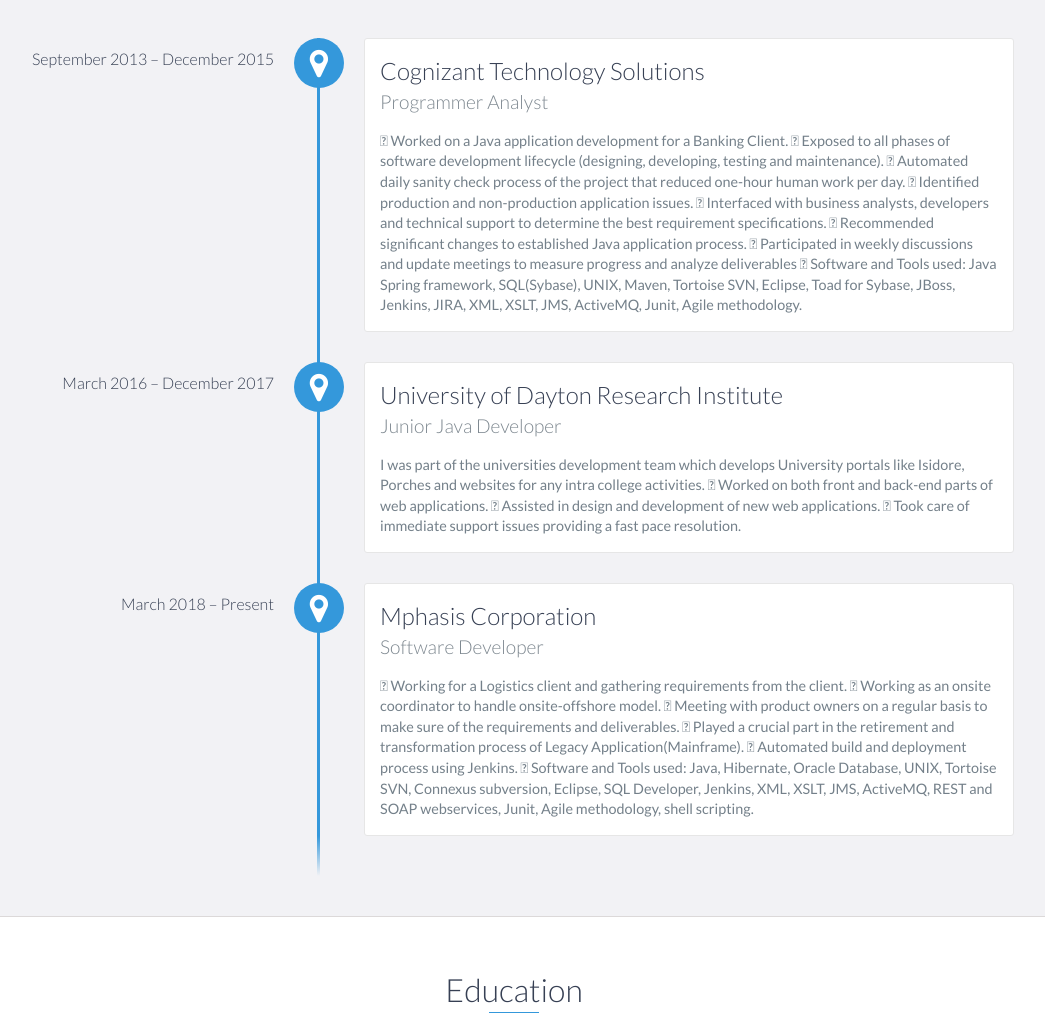
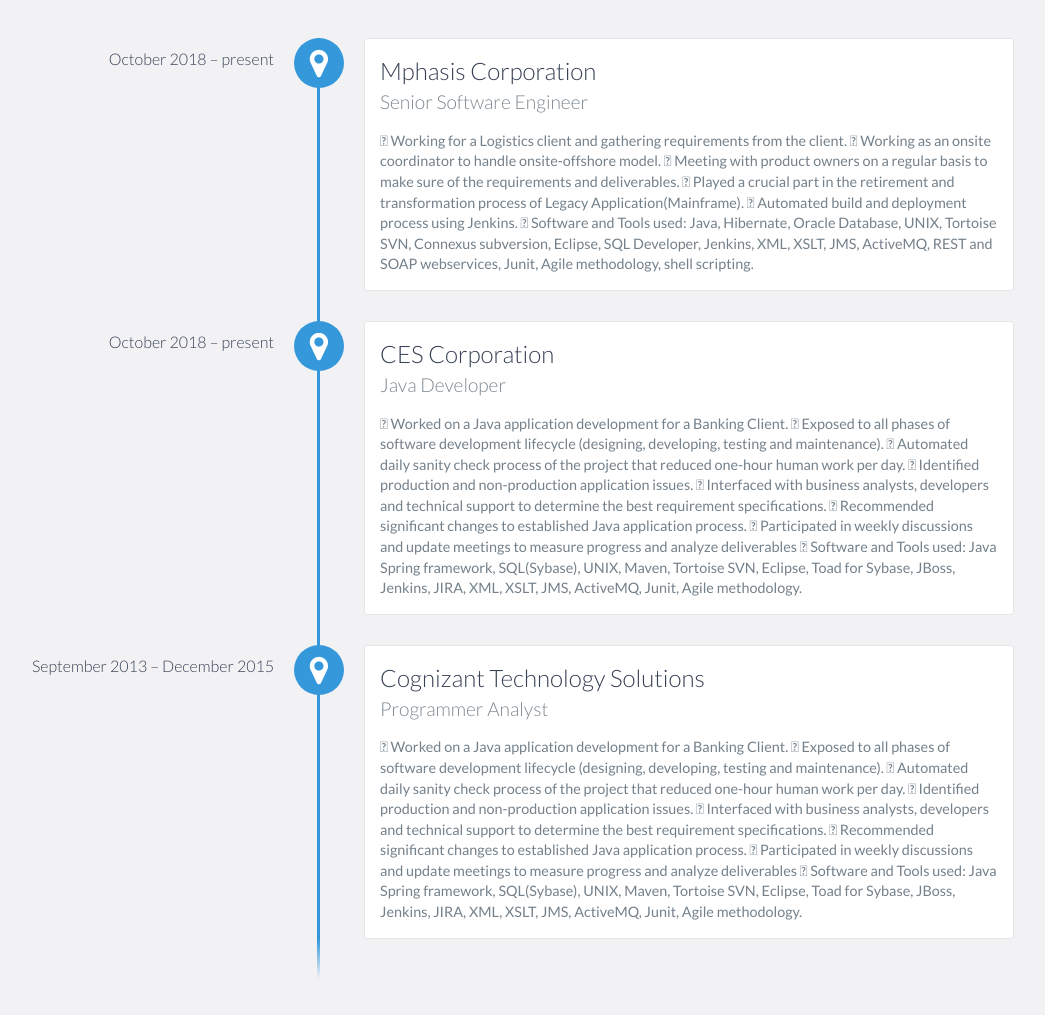
Before and after one commit to pingilia2/anveshportfolio, a website: page index.html in a window 1280 px wide. Shown: the part 1160-2175 px from the top of the page, without its empty margins (126-1171 px from the left). Drawn offline with nearby package versions, Linux system fonts and the light colour scheme.

Commit message:
Updated Experience order

```diff
--- a/index.html
+++ b/index.html
@@ -74,7 +74,7 @@
                 <div class="col-md-8">
                     <p>
                          • Self-motivated professional with strong organizational and analytical abilities.
-			 • 3 years of work experience as software engineer.
+			 • 4 years of work experience as software engineer.
 			 • Experience with all phases of Software Development Life Cycle (SDLC).
 			 • Experience with requirement analysis, coding, review, unit testing.
  			 • Team player with good work ethic and ability to learn new things quickly.
@@ -88,6 +88,36 @@
     <div id="experience" class="background-alt">
         <h2 class="heading">Experience</h2>
         <div id="experience-timeline">
+	<div data-date="October 2018 – present">
+                <h3>Mphasis Corporation</h3>
+                <h4>Senior Software Engineer</h4>
+                <p>
+                    		Working for a Logistics client and gathering requirements from the client.
+               			Working as an onsite coordinator to handle onsite-offshore model.
+				Meeting with product owners on a regular basis to make sure of the requirements and deliverables.
+				Played a crucial part in the retirement and transformation process of Legacy Application(Mainframe).
+				Automated build and deployment process using Jenkins.
+				Software and Tools used: Java, Hibernate, Oracle Database, UNIX, Tortoise SVN, Connexus subversion, Eclipse, SQL Developer, Jenkins, XML, XSLT, JMS, ActiveMQ, REST and SOAP webservices, Junit, Agile methodology, shell scripting.
+
+
+                </p>
+            </div>
+	    <div data-date="October 2018 – present">
+                <h3>CES Corporation</h3>
+                <h4>Java Developer</h4>
+                <p>
+                    		Worked on a Java application development for a Banking Client.
+                               Exposed to all phases of software development lifecycle (designing, developing, testing and maintenance).
+                        	Automated daily sanity check process of the project that reduced one-hour human work per day.
+                        	Identified production and non-production application issues.
+                        	Interfaced with business analysts, developers and technical support to determine the best requirement specifications.
+                        	Recommended significant changes to established Java application process.
+                        	Participated in weekly discussions and update meetings to measure progress and analyze deliverables
+                        	Software and Tools used: Java Spring framework, SQL(Sybase), UNIX, Maven, Tortoise SVN, Eclipse, Toad for Sybase, JBoss, Jenkins, JIRA, XML, XSLT, JMS, ActiveMQ, Junit, Agile methodology.
+
+
+                </p>
+            </div>
             <div data-date="September 2013 – December 2015">
                 <h3>Cognizant Technology Solutions</h3>
                 <h4>Programmer Analyst</h4>
@@ -104,31 +134,7 @@
 
                 </p>
             </div>
-
-	<div data-date="March 2016 – December 2017">
-                <h3>University of Dayton Research Institute</h3>
-                <h4>Junior Java Developer</h4>
-                <p>
-                    	I was part of the universities development team which develops University portals like Isidore, Porches and websites for any intra college activities.
-                        	Worked on both front and back-end parts of web applications.
-                        	Assisted in design and development of new web applications.
-                        	Took care of immediate support issues providing a fast pace resolution.
-                </p>
-            </div>
-
-	    <div data-date="March 2018 – Present">
-                <h3>Mphasis Corporation</h3>
-                <h4>Software Developer</h4>
-                <p>
-                    		Working for a Logistics client and gathering requirements from the client.
-               			Working as an onsite coordinator to handle onsite-offshore model.
-				Meeting with product owners on a regular basis to make sure of the requirements and deliverables.
-				Played a crucial part in the retirement and transformation process of Legacy Application(Mainframe).
-				Automated build and deployment process using Jenkins.
-				Software and Tools used: Java, Hibernate, Oracle Database, UNIX, Tortoise SVN, Connexus subversion, Eclipse, SQL Developer, Jenkins, XML, XSLT, JMS, ActiveMQ, REST and SOAP webservices, Junit, Agile methodology, shell scripting.
-	       </p>
-            </div>
-        </div>
+	   </div>
     </div>
     <!-- End #experience -->
 
```
